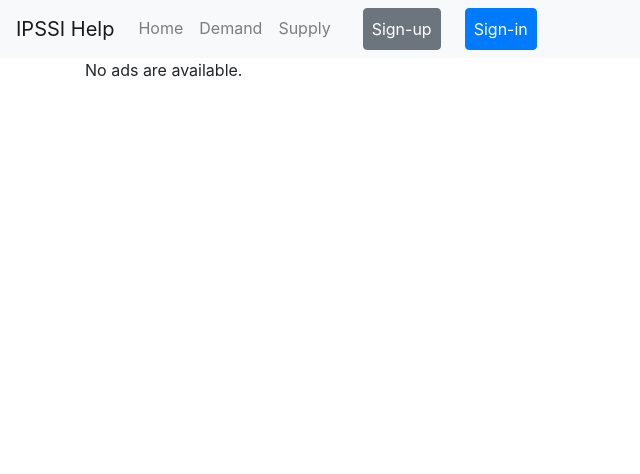
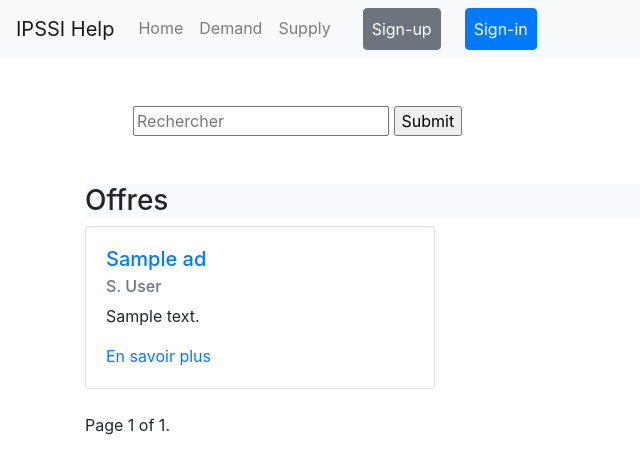
Before and after one commit to romainmaucot/MutualAid-coronavirus-Python, a Django app: page /supply in a window 1280 px wide. Shown: the top 474 px of the page, without its empty margins (0-640 px from the left). Run offline with Django 3.2, Linux system fonts and the light colour scheme; tables that the repository leaves empty hold one stand-in row (values such as "Sample post"); some libraries are stand-ins or nearby versions.

Commit message:
search & pagination

```diff
--- a/src/ipssihelp/worker/admin.py
+++ b/src/ipssihelp/worker/admin.py
@@ -31,10 +31,10 @@ class AddressInline(StackedInline):
 
 @admin.register(User)
 class UserAdmin(UserAdmin):
-    list_display = ('email', '_name', '_age', 'phone', '_address_full', 'is_staff', 'updated')
+    list_display = ('email', '_name', '_age', 'phone', '_address_full', 'is_staff', 'updated', 'username')
     fieldsets = (
         (None, {'fields': ('email', 'password')}),
-        (_('Personal info'), {'fields': ('first_name', 'last_name')}),
+        (_('Personal info'), {'fields': ('first_name', 'last_name', 'username')}),
         (_('Permissions'), {
             'fields': ('is_active', 'is_staff', 'is_superuser', 'groups', 'user_permissions'),
         }),
--- a/src/ipssihelp/worker/templates/ad/demand.html
+++ b/src/ipssihelp/worker/templates/ad/demand.html
@@ -3,6 +3,10 @@
 {% block title %}Demandes{% endblock %}
 
 {% block content %}
+    <form method="get" class="m-5">
+      <input type="text" id="search" placeholder="Rechercher" name="search">
+      <input type="submit" value="Submit">
+    </form>
     {% if demand_ads %}
         <h3 class="bg-light">Demandes</h3>
         <div class="row row-cols-1 row-cols-md-3">
--- a/src/ipssihelp/worker/templates/ad/supply.html
+++ b/src/ipssihelp/worker/templates/ad/supply.html
@@ -3,6 +3,10 @@
 {% block title %}Offres{% endblock %}
 
 {% block content %}
+    <form method="get" class="m-5">
+      <input type="text" id="search" placeholder="Rechercher" name="search">
+      <input type="submit" value="Submit">
+    </form>
     {% if supply_ads %}
         <h3 class="bg-light">Offres</h3>
         <div class="row row-cols-1 row-cols-md-3">
@@ -21,6 +25,23 @@
                 </div>
             {% endfor %}
         </div>
+        <div class="pagination">
+            <span class="step-links">
+                {% if supply_ads.has_previous %}
+                    <a href="?page=1">&laquo; first</a>
+                    <a href="?page={{ supply_ads.previous_page_number }}">previous</a>
+                {% endif %}
+
+                <span class="current">
+                    Page {{ supply_ads.number }} of {{ supply_ads.paginator.num_pages }}.
+                </span>
+
+                {% if supply_ads.has_next %}
+                    <a href="?page={{ supply_ads.next_page_number }}">next</a>
+                    <a href="?page={{ supply_ads.paginator.num_pages }}">last &raquo;</a>
+                {% endif %}
+            </span>
+        </div>
     {% else %}
         <p>No ads are available.</p>
     {% endif %}
--- a/src/ipssihelp/worker/views.py
+++ b/src/ipssihelp/worker/views.py
@@ -9,6 +9,8 @@ from django.contrib.auth.decorators import login_required
 from .forms import SignupForm, SigninForm, UpdateForm, MessageForm, ConversationForm
 from .models import Ad, User, Conversation, Message
 from django.db.models import Count
+from django.core.paginator import Paginator
+from django.shortcuts import render
 
 
 
@@ -132,18 +134,42 @@ def signin(request):
     return redirect('worker:home')
 
 
+
 def supply(request):
+
     template = loader.get_template('ad/supply.html')
+    ad_list = Ad.objects.filter(type='supply')
+    paginator = Paginator(ad_list, 3)
+    page = request.GET.get('page')
+    ads = paginator.get_page(page)
+    search_term = ''
+    if 'search' in request.GET:
+        search_term = request.GET['search']
+        ad_list = Ad.objects.all().filter(title__contains=search_term, type='supply')
+        paginator = Paginator(ad_list, 3)
+        page = request.GET.get('page')
+        ads = paginator.get_page(page)
+        context = {
+            'supply_ads': ads
+        }
+        return HttpResponse(template.render(context, request))
     context = {
-        'supply_ads': Ad.objects.filter(type='supply', status__exact='online')
+        'supply_ads': ads
     }
     return HttpResponse(template.render(context, request))
 
 
+
 def demand(request):
     template = loader.get_template('ad/demand.html')
+    result = Ad.objects.filter(type='demand')
+    search_term = ''
+    if 'search' in request.GET:
+        search_term = request.GET['search']
+        result = Ad.objects.all().filter(title__contains=search_term, type='demand')
+
     context = {
-        'demand_ads': Ad.objects.filter(type='demand', status__exact='online')
+        "demand_ads": result
     }
     return HttpResponse(template.render(context, request))
 
@@ -219,16 +245,20 @@ def profil(request, slug):
     try:
         get_user = User.objects.get(slug=slug)
         demand_ads = Ad.objects.filter(user_id=get_user.id, type='demand', status__exact='online')
-        conversations: []
+        conversations_demand = []
         for demand_ad in demand_ads:
-            conversations = Conversation.objects.filter(ad_id=demand_ad.id)
+            conversations_demand.append(Conversation.objects.filter(ad_id=demand_ad.id))
 
         supply_ads = Ad.objects.filter(user_id=get_user.id, type='supply', status__exact='online')
+        conversations_supply = []
+        for supply_ad in supply_ads:
+            conversations_supply.append(Conversation.objects.filter(ad_id=supply_ad.id))
         context = {
             'profil': get_user,
             'demand_ads': demand_ads,
             'supply_ads': supply_ads,
-            'conversations': conversations
+            'conversations_demand': conversations_demand,
+            'conversations_supply': conversations_supply,
         }
     except ObjectDoesNotExist:
         context = {
```
Also changed, not shown: src/ipssihelp/worker/templates/accounts/profil.html (+12 -4 lines), src/ipssihelp/worker/templates/ad/detail.html (+8 -4 lines).
